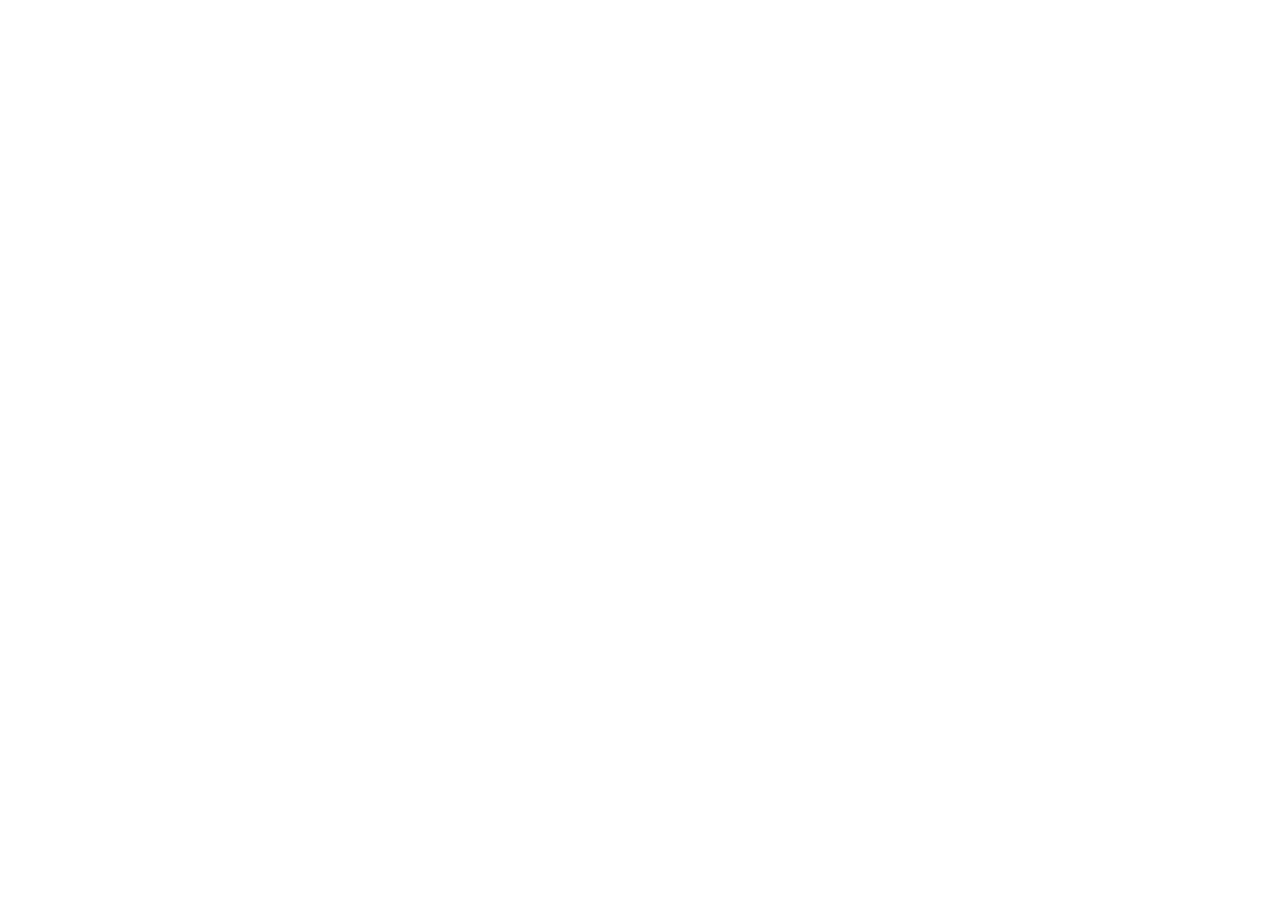
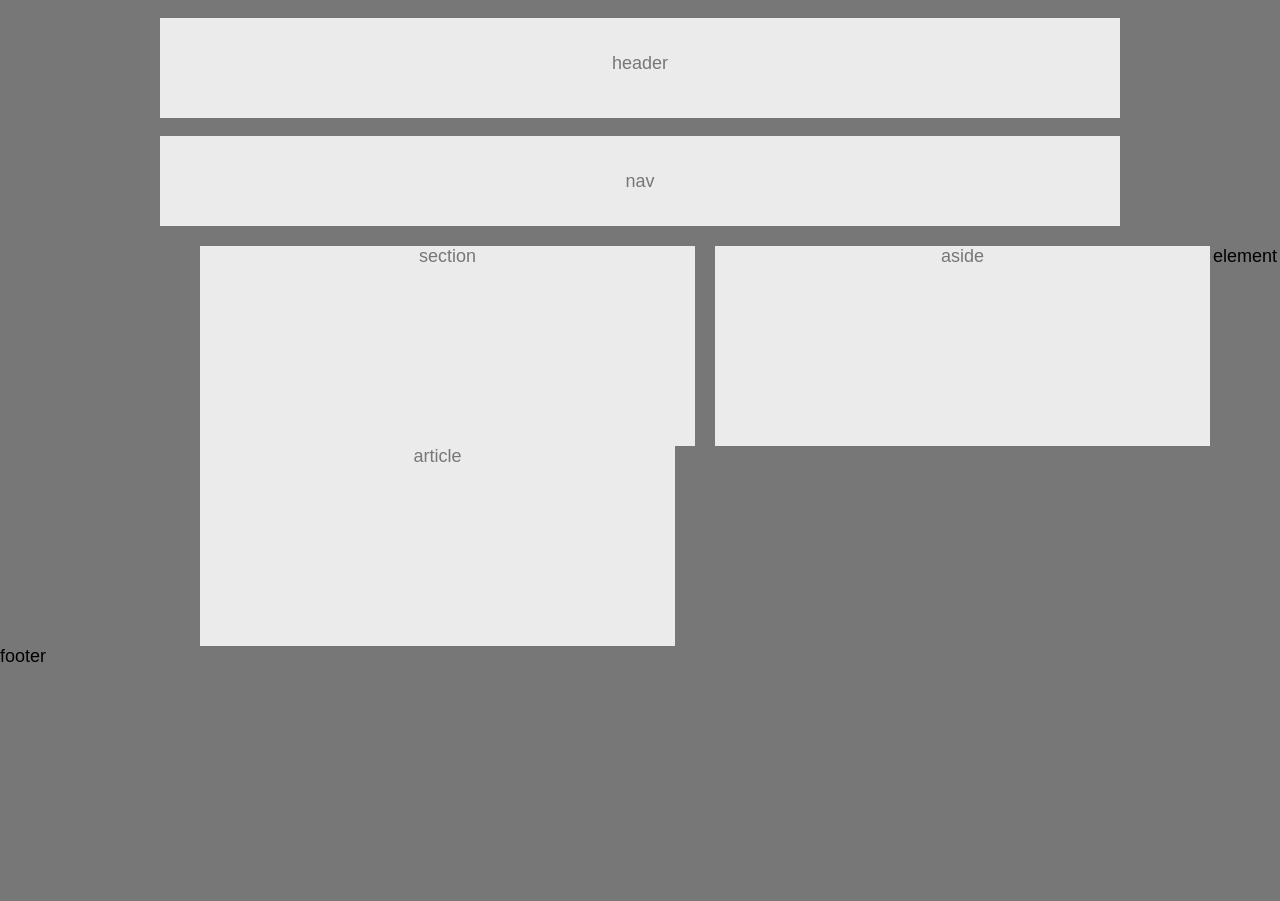
Before and after one commit to rdrachenberg/HW-Wireframe, a plain HTML site: page index.html in a window 1280 px wide. Before the commit the page ends 800 px from the top, so only its background shows below. Drawn offline with Linux system fonts and the light colour scheme.

Commit message:
this is incomplete

```diff
--- a/index.html
+++ b/index.html
@@ -1,9 +1,66 @@
 <!DOCTYPE html>
-<html>
+<html lang ="en-us">
+
 <head>
-	<title></title>
+  <title>Easier Homework Assignment</title>
+  <meta charset="utf-8">
+  <link rel="stylesheet" type="text/css" href="style.css">
 </head>
+  <link rel="stylesheet" type="text/css" href="style.css">
+  <style></style>
 <body>
+<div class =container>
+  <header>
+      <p>header</p>
+    </div>
+  </header>
 
+  <div class="container-nav">
+    <p>nav</p>
+  </div>
+
+  <div class="content">
+    <section id="section">section</section>
+    <section id="aside">aside</section>
+    <section id="article">article</section>
+    <section id="element">element</section>
+  </div>
+<!--first attempt
+<div id="clear"></div>
+<
+<div class="container-restrict">
+  <div id="container-section"></div>
+  	<p>section</p>
+<div id="container-aside"></div>
+    <p>aside</p>
+  <div id="clear"></div>
+</div>
+-->
+<div id="clear">
+  </div>
+    <div>
+
+    </div>
+  <div id="clear">
+</div>
+
+<section id="footer">footer</section>
+
+
+
+
+  <article>
+  	<p>article</p>
+  </article>
+  <element>
+  	<p>h1,h2, h3</p>
+  </element>
+  <element>
+  	<p><p>p</p></p>
+  </element>
+
+  <footer>
+		<p>footer</p>
+	</footer>
 </body>
 </html>
--- a/style.css
+++ b/style.css
@@ -1 +1,152 @@
-style.css
+/*style.css for HW-Wireframe*/
+body {
+	max-width: auto;
+	max-height: auto;
+	margin: 0;
+	padding: 0;
+	font-family: 'Arial', 'Helvetica Neue', 'Helvetica', 'sans-serif';
+	font-size: 18px;
+	background-color: #777
+}
+
+header {
+	background-color: #ebebeb;
+	content: #ebebeb;
+	margin: 0;
+	color: #777;
+	font-size: 18px;
+	padding-top: -3px;
+}
+
+h1 {
+	font-family: 'Arial', 'Helvetica Neue', 'Helvetica', 'sans-serif';
+	font-size: 18px;
+	font-style: #777;
+	text-align: center;
+}
+
+p {
+	font-family: 'Arial', 'Helvetica Neue', 'Helvetica', 'sans-serif';
+	font-size: 18px;
+	text-align: center;
+	color: #777;
+	object-position: center;
+}
+/* Header container */
+.container {
+	background-color: #ebebeb;
+	width: 960px;
+	height: 90px;
+	font-family: 'Arial', 'Helvetica Neue', 'Helvetica', 'sans-serif';
+	text-align: center;
+	vertical-align: middle;
+	line-height: 90px;
+	margin: 0 auto;
+	padding-bottom: 10px;
+}
+
+/*this will be the nav container*/
+.container-nav {
+	background-color: #ebebeb;
+	width: 960px;
+	height: 90px;
+	font-family: 'Arial', 'Helvetica Neue', 'Helvetica', 'sans-serif';
+	text-align: center;
+	vertical-align: middle;
+	line-height: 90px;
+	margin: 0 auto;
+
+}
+
+/* first attempt
+.container-restrict {
+	max-width: 960px;
+	margin: 0 auto;
+	background-color: #ebebeb;
+}
+
+#container-section,
+#container-aside
+#container-section {
+	background-color: #blue;
+	width: 52%;
+	height: 90px;
+	font-family: 'Arial', 'Helvetica Neue', 'Helvetica', 'sans-serif';
+	color: : #777;
+	text-align: center;
+	vertical-align: middle;
+	line-height: 150%;
+	margin: 0 auto;
+	float: right;
+}
+
+#container-aside {
+	background-color: #ebebeb;
+	width: 48%;
+	height: 90px;
+	font-family: 'Arial', 'Helvetica Neue', 'Helvetica', 'sans-serif';
+	text-align: center;
+	vertical-align: middle;
+	line-height: 90px;
+	margin: 0 auto;
+	float: right;
+}
+*/
+
+#clear {
+  clear: both;
+}
+
+.content {
+	max-width: 495px
+	justify-content: center;
+	padding-top: 20px;
+	text-align: center;
+
+}
+#section,
+#aside,
+#article,
+#section {
+	float: left;
+	width: 50%;
+	max-width: 495px;
+	height: 200px;
+	background-color: #ebebeb;
+	vertical-align: middle;
+	text-align: center;
+	color: #777;
+	margin: 0 auto;
+	margin-left: 200px
+}
+
+#aside {
+	width: 49%;
+	height: 200px;
+	background-color: #ebebeb;
+	vertical-align: middle;
+	text-align: center;
+	color: #777;
+	margin: 0 auto;
+	float: left;
+	margin-left: 20px
+}
+
+#article {
+	width: 475px;
+	color: #ebebeb
+	background-color: #777;
+	text-align: center;
+	float: left;
+}
+
+#element {
+
+}
+
+#footer {
+	position: relative;
+	bottom: 0;
+	width: 100%;
+	height: 96px;
+}
```
Also changed, not shown: Easier-Layout.png (added).
